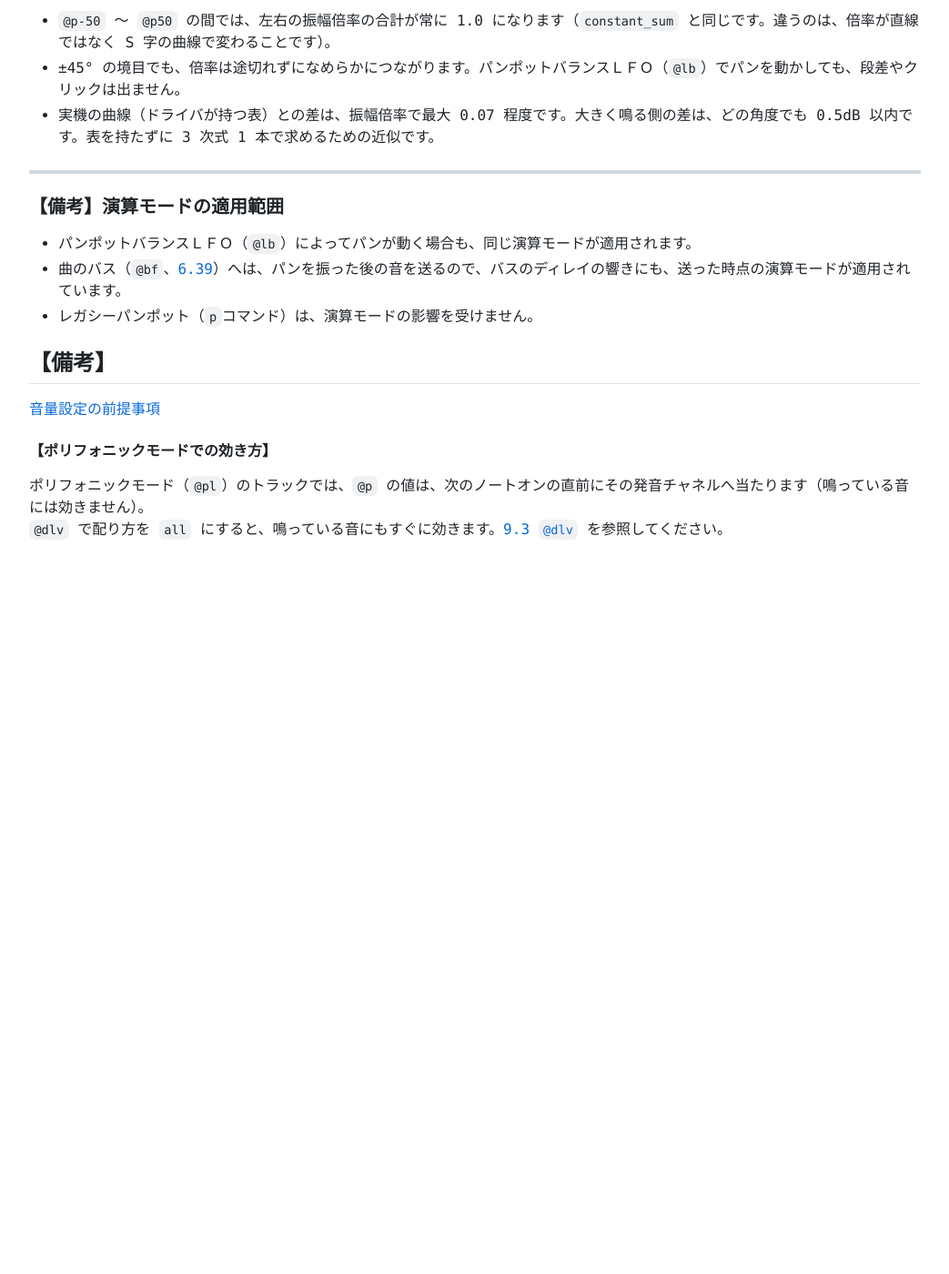
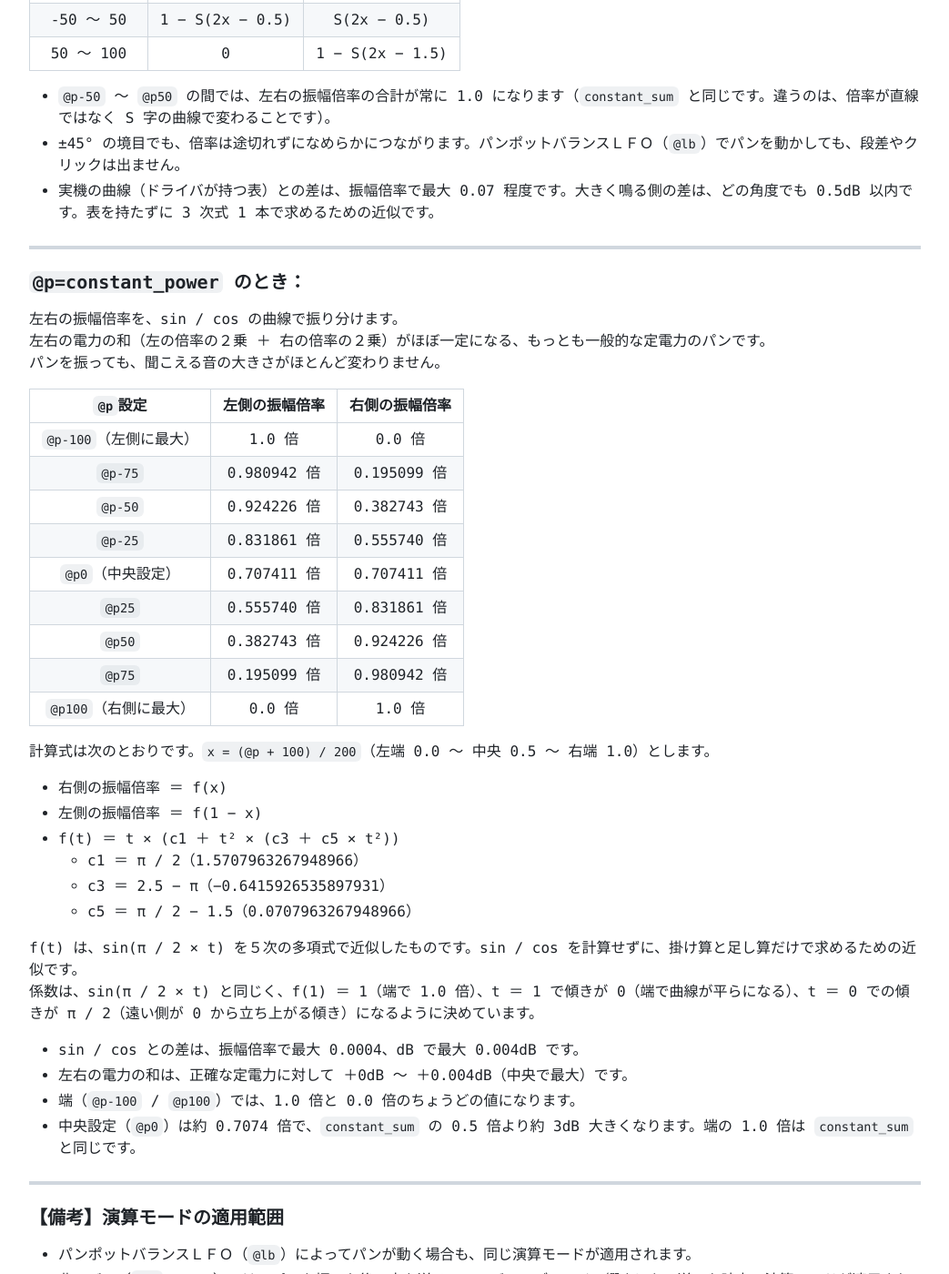
Before and after one commit to lineardrive/V3MMLmanual, a Jekyll site: the page built from docs/ch04/4_5.md, in a window 1280 px wide and 1400 px high, scrolled down 2592 px. Shown: the whole window at 91% size, without its empty margins (8-1051 px from the left). Built offline with Jekyll 4.4.1, drawn with Linux system fonts in a browser that asks for light colours; our own code applies the rules of GitHub Pages for plain Markdown files; before the commit the page ends 3222 px from its top, so only the background shows below that; some of the changed text lies outside the part shown.

Commit message:
docs: @p=constant_power（sin / cos の定電力のパン）を 4.1・4.5・4.8.1〜4.8.3 に書く（依頼V31）
docs: @p=constant_power（sin / cos の定電力のパン）を 4.1・4.5・4.8.1〜4.8.3 に書く（依頼V31）

Co-Authored-By: Claude Opus 5.5 <noreply@anthropic.com>

````diff
--- a/docs/ch04/4_5.md
+++ b/docs/ch04/4_5.md
@@ -31,7 +31,10 @@
 #MB:VOLUME_SCALE vs=3 {
    type=linear, v=15, @ea=mul, vl=15, @la=mul, @p=sys22rr,
 }
-t70 l4 vs1 v15 @p0 c @p100 d vs2 @p-100 e vs3 @p-50 f;
+#MB:VOLUME_SCALE vs=4 {
+   type=linear, v=15, @ea=mul, vl=15, @la=mul, @p=constant_power,
+}
+t70 l4 vs1 v15 @p0 c @p100 d vs2 @p-100 e vs3 @p-50 f vs4 @p50 g;
 ```
 
 - `@p=` は省略可能で、省略した場合は `@p=constant_sum`（従来からの動作）になります。
@@ -71,7 +74,7 @@ t70 l4 vs1 v15 @p0 c @p100 d vs2 @p-100 e vs3 @p-50 f;
 |`@p50`（右側に50%）|0.25 倍|0.5 倍|
 |`@p100`（右側に最大）|0.0 倍|0.5 倍|
 
-- 中央設定（`@p0`）では、３つのモードの結果は一致します。差が出るのは、パンを振ったときだけです。
+- 中央設定（`@p0`）では、`constant_sum`・`constant_peak`・`sys22rr` の結果は一致します（左右とも 0.5 倍）。差が出るのは、パンを振ったときだけです。`constant_power` だけは中央で約 0.7074 倍で、ほかより約 3dB 大きくなります。
 - パンを振ったときの音量感は、`constant_sum` と比べて一律に 6dB 低くなります。
 
 ---
@@ -109,6 +112,43 @@ t70 l4 vs1 v15 @p0 c @p100 d vs2 @p-100 e vs3 @p-50 f;
 
 ---
 
+### `@p=constant_power` のとき：
+
+左右の振幅倍率を、sin / cos の曲線で振り分けます。
+左右の電力の和（左の倍率の２乗 ＋ 右の倍率の２乗）がほぼ一定になる、もっとも一般的な定電力のパンです。
+パンを振っても、聞こえる音の大きさがほとんど変わりません。
+
+|`@p`設定|左側の振幅倍率|右側の振幅倍率|
+|:-:|:-:|:-:|
+|`@p-100`（左側に最大）|1.0 倍|0.0 倍|
+|`@p-75`|0.980942 倍|0.195099 倍|
+|`@p-50`|0.924226 倍|0.382743 倍|
+|`@p-25`|0.831861 倍|0.555740 倍|
+|`@p0`（中央設定）|0.707411 倍|0.707411 倍|
+|`@p25`|0.555740 倍|0.831861 倍|
+|`@p50`|0.382743 倍|0.924226 倍|
+|`@p75`|0.195099 倍|0.980942 倍|
+|`@p100`（右側に最大）|0.0 倍|1.0 倍|
+
+計算式は次のとおりです。`x = (@p + 100) / 200`（左端 0.0 〜 中央 0.5 〜 右端 1.0）とします。
+
+- 右側の振幅倍率 ＝ f(x)
+- 左側の振幅倍率 ＝ f(1 − x)
+- f(t) ＝ t × (c1 ＋ t² × (c3 ＋ c5 × t²))
+  - c1 ＝ π / 2（1.5707963267948966）
+  - c3 ＝ 2.5 − π（−0.6415926535897931）
+  - c5 ＝ π / 2 − 1.5（0.0707963267948966）
+
+f(t) は、sin(π / 2 × t) を５次の多項式で近似したものです。sin / cos を計算せずに、掛け算と足し算だけで求めるための近似です。
+係数は、sin(π / 2 × t) と同じく、f(1) ＝ 1（端で 1.0 倍）、t ＝ 1 で傾きが 0（端で曲線が平らになる）、t ＝ 0 での傾きが π / 2（遠い側が 0 から立ち上がる傾き）になるように決めています。
+
+- sin / cos との差は、振幅倍率で最大 0.0004、dB で最大 0.004dB です。
+- 左右の電力の和は、正確な定電力に対して ＋0dB 〜 ＋0.004dB（中央で最大）です。
+- 端（`@p-100` / `@p100`）では、1.0 倍と 0.0 倍のちょうどの値になります。
+- 中央設定（`@p0`）は約 0.7074 倍で、`constant_sum` の 0.5 倍より約 3dB 大きくなります。端の 1.0 倍は `constant_sum` と同じです。
+
+---
+
 ### 【備考】演算モードの適用範囲
 
 - パンポットバランスＬＦＯ（`@lb`）によってパンが動く場合も、同じ演算モードが適用されます。
````
Also changed, not shown: other parts of docs/ch04/4_5.md (+1 -1 lines), docs/ch04/4_1.md (+10 -0 lines), docs/ch04/4_8_1.md (+2 -1 lines), docs/ch04/4_8_2.md (+2 -1 lines), docs/ch04/4_8_3.md (+2 -1 lines).
